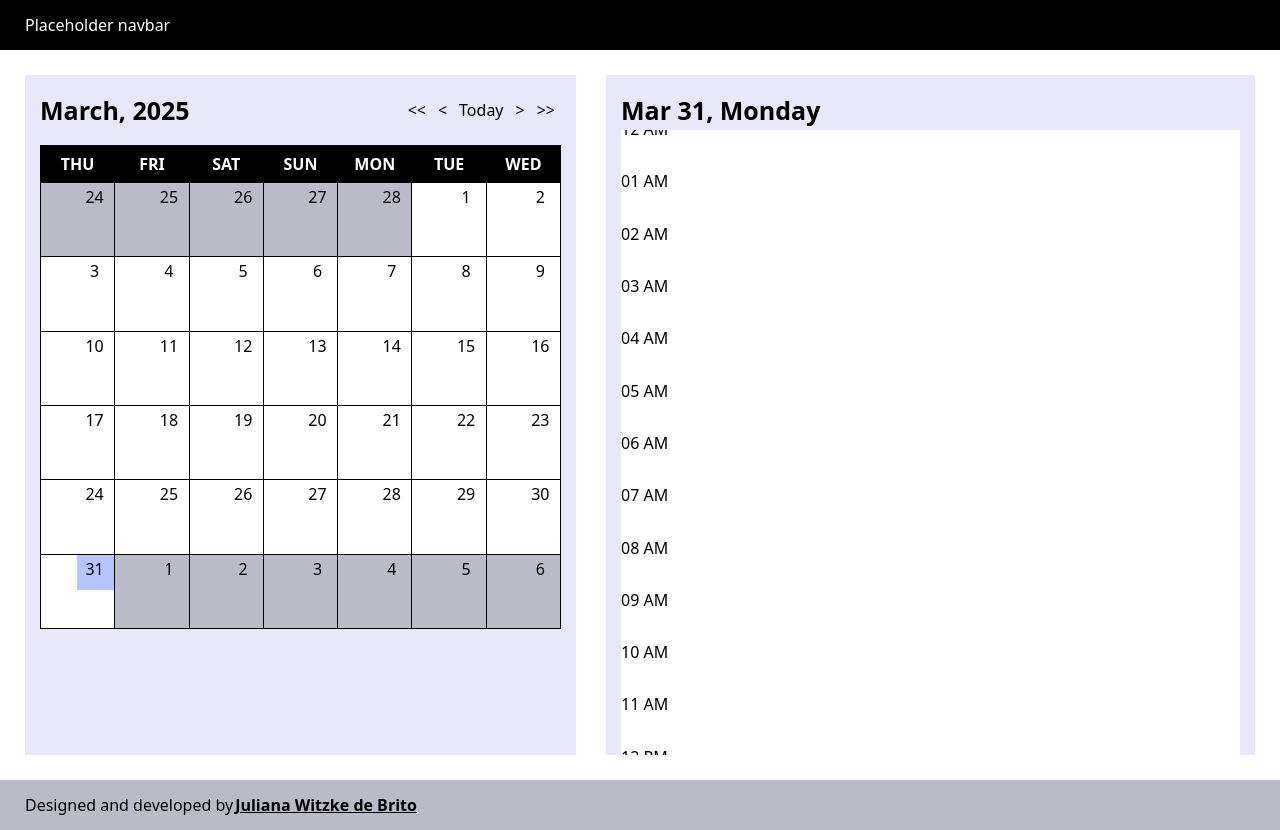
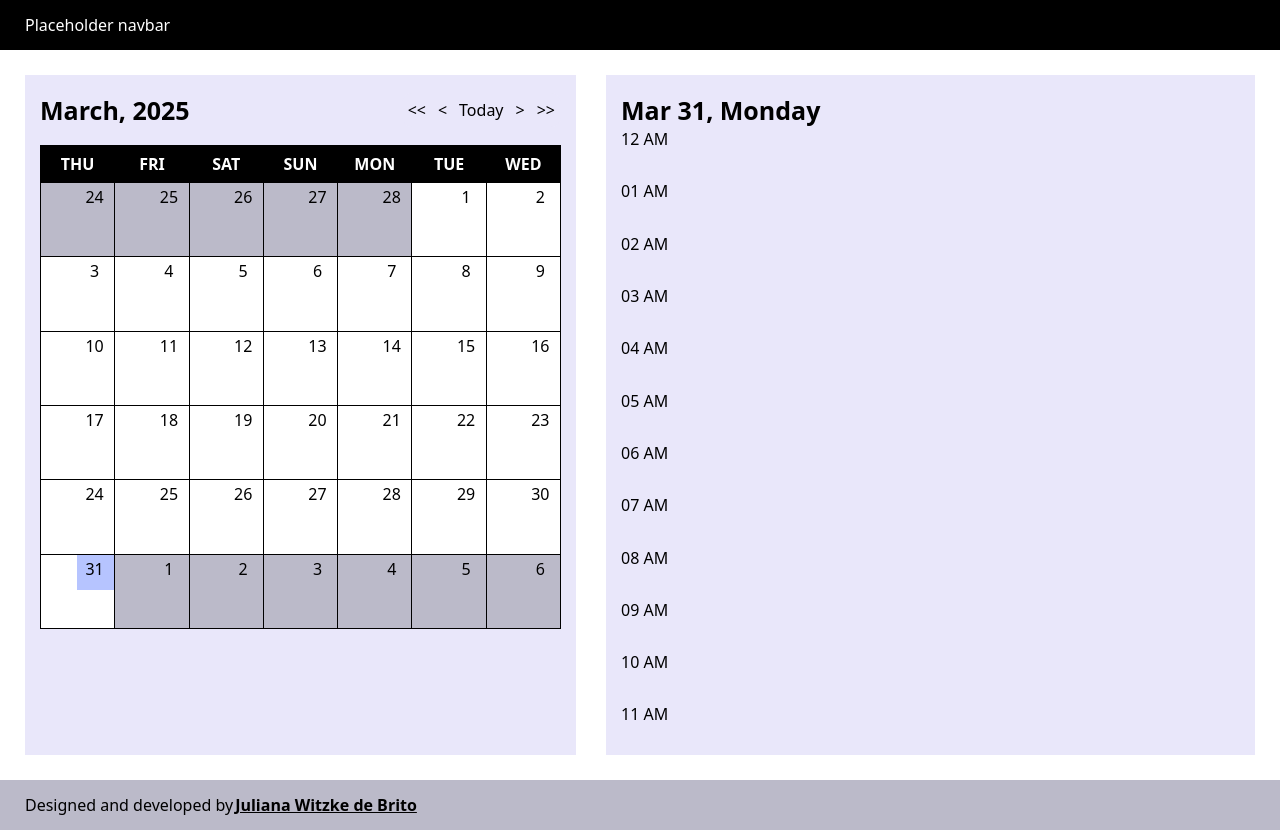
Before and after one commit to jubrito/planner-with-calendar, a React (Vite) app: page / in a window 1280 px wide. Built offline with nearby package versions, Linux system fonts and the light colour scheme.

Commit message:
add spacing top to planner hours

```diff
--- a/src/features/Planner/_planner.module.scss
+++ b/src/features/Planner/_planner.module.scss
@@ -47,6 +47,6 @@
     min-height: max-content;
     cursor: pointer;
     overflow: auto;
-    background: white;
+    padding-top: 10px;
   }
 }
```
